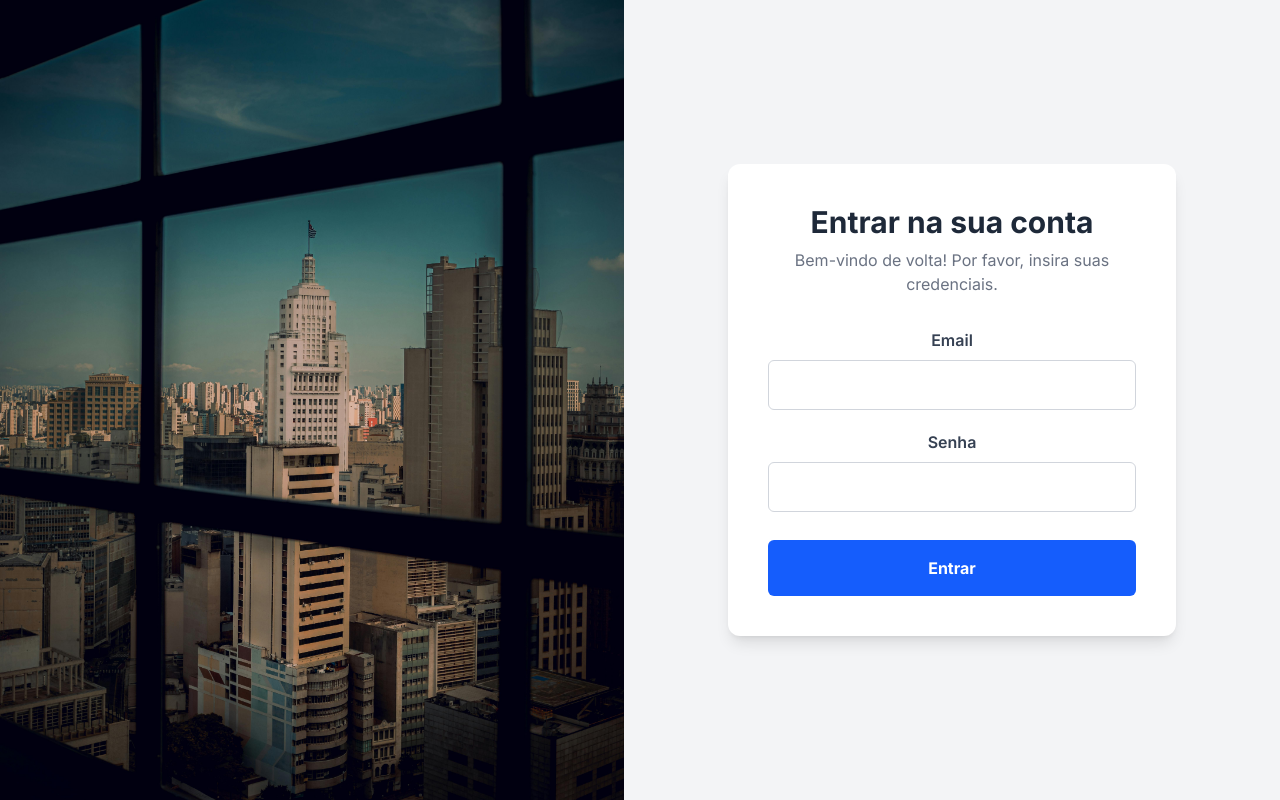
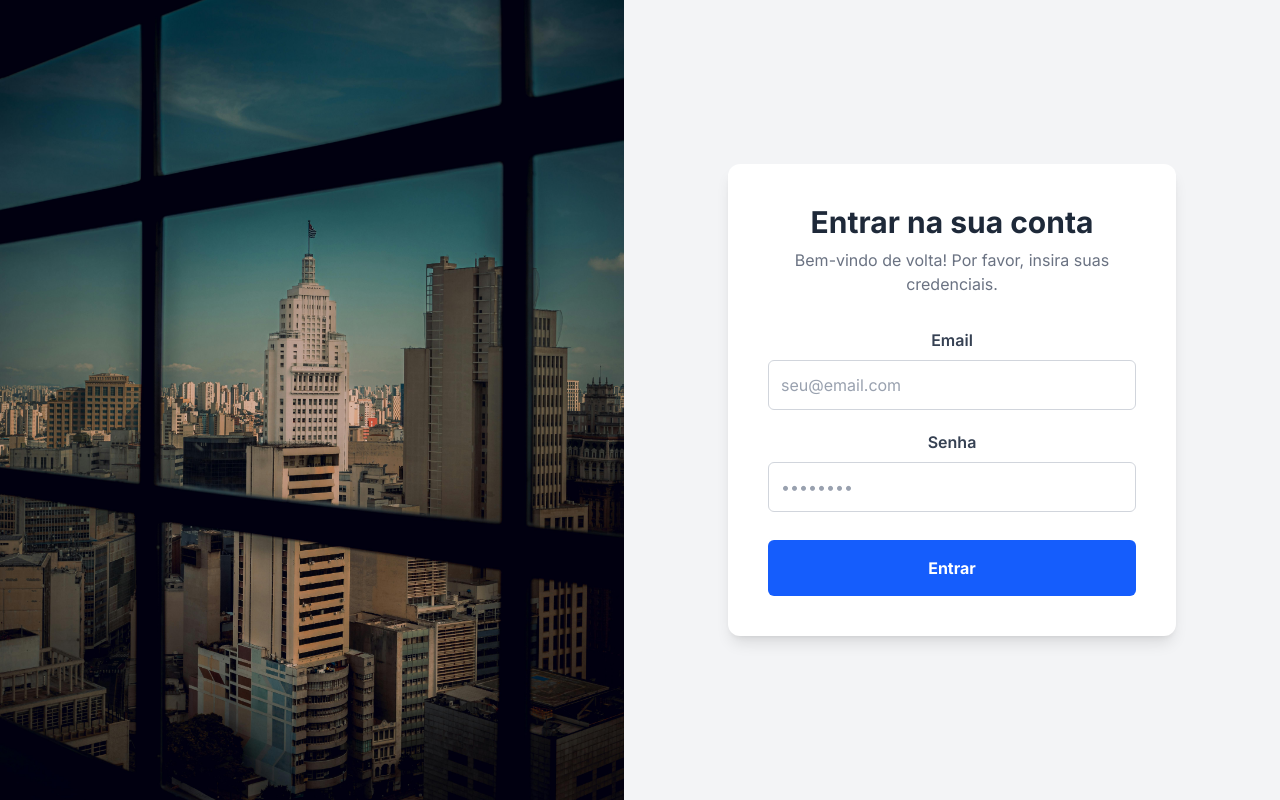
Before and after one commit to FelipeSaadi/chatbot, a Next.js app: page /login in a window 1280 px wide. Built offline with nearby package versions, Linux system fonts and the light colour scheme; no server answers.

Commit message:
fix: adjust code

```diff
--- a/src/app/(app)/layout.tsx
+++ b/src/app/(app)/layout.tsx
@@ -1,11 +1,10 @@
 import ClientHeader from '@/components/ClientHeader';
 
-export default function RootLayout({
+export default function AppLayout({
   children,
 }: Readonly<{
   children: React.ReactNode
 }>) {
-
   return (
     <>
       <ClientHeader />
--- a/src/components/LoginForm.tsx
+++ b/src/components/LoginForm.tsx
@@ -81,14 +81,16 @@ const LoginForm: React.FC = () => {
                 <label htmlFor="email" className="block font-semibold mb-2 text-gray-700">Email</label>
                 <input
                     type="email" id="email" value={email} onChange={(e) => setEmail(e.target.value)}
-                    className="w-full p-3 border border-gray-300 rounded-md focus:outline-none focus:ring-2 focus:ring-blue-500" required disabled={isLoading}
+                    className="w-full p-3 bg-white border border-gray-300 rounded-md focus:outline-none focus:ring-2 focus:ring-blue-500 text-gray-900 placeholder-gray-400 disabled:bg-gray-100 disabled:cursor-not-allowed" required disabled={isLoading}
+                    placeholder="seu@email.com"
                 />
             </div>
             <div>
                 <label htmlFor="password" className="block font-semibold mb-2 text-gray-700">Senha</label>
                 <input
                     type="password" id="password" value={password} onChange={(e) => setPassword(e.target.value)}
-                    className="w-full p-3 border border-gray-300 rounded-md focus:outline-none focus:ring-2 focus:ring-blue-500" required disabled={isLoading}
+                    className="w-full p-3 bg-white border border-gray-300 rounded-md focus:outline-none focus:ring-2 focus:ring-blue-500 text-gray-900 placeholder-gray-400 disabled:bg-gray-100 disabled:cursor-not-allowed" required disabled={isLoading}
+                    placeholder="••••••••"
                 />
             </div>
 
```
